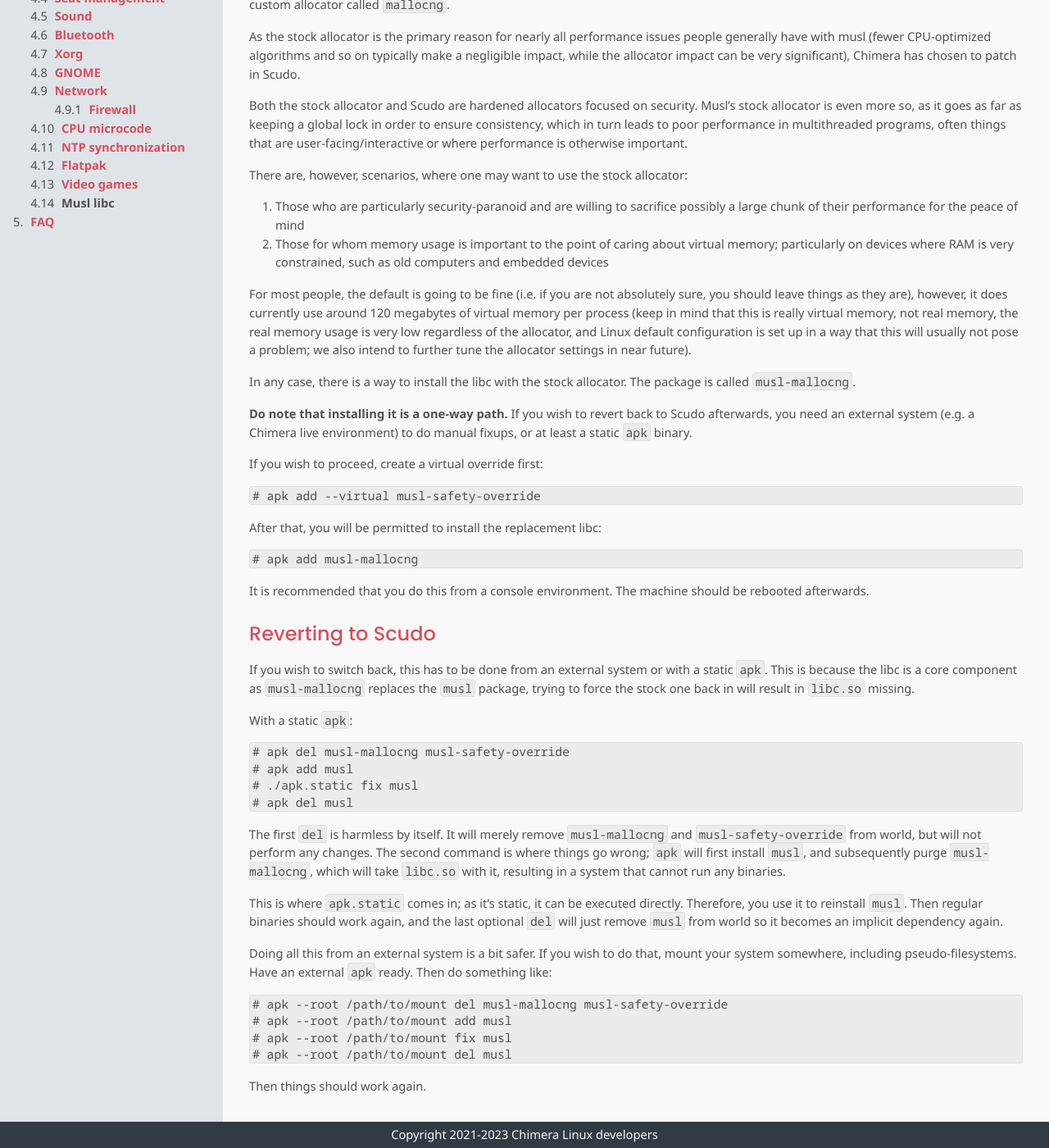
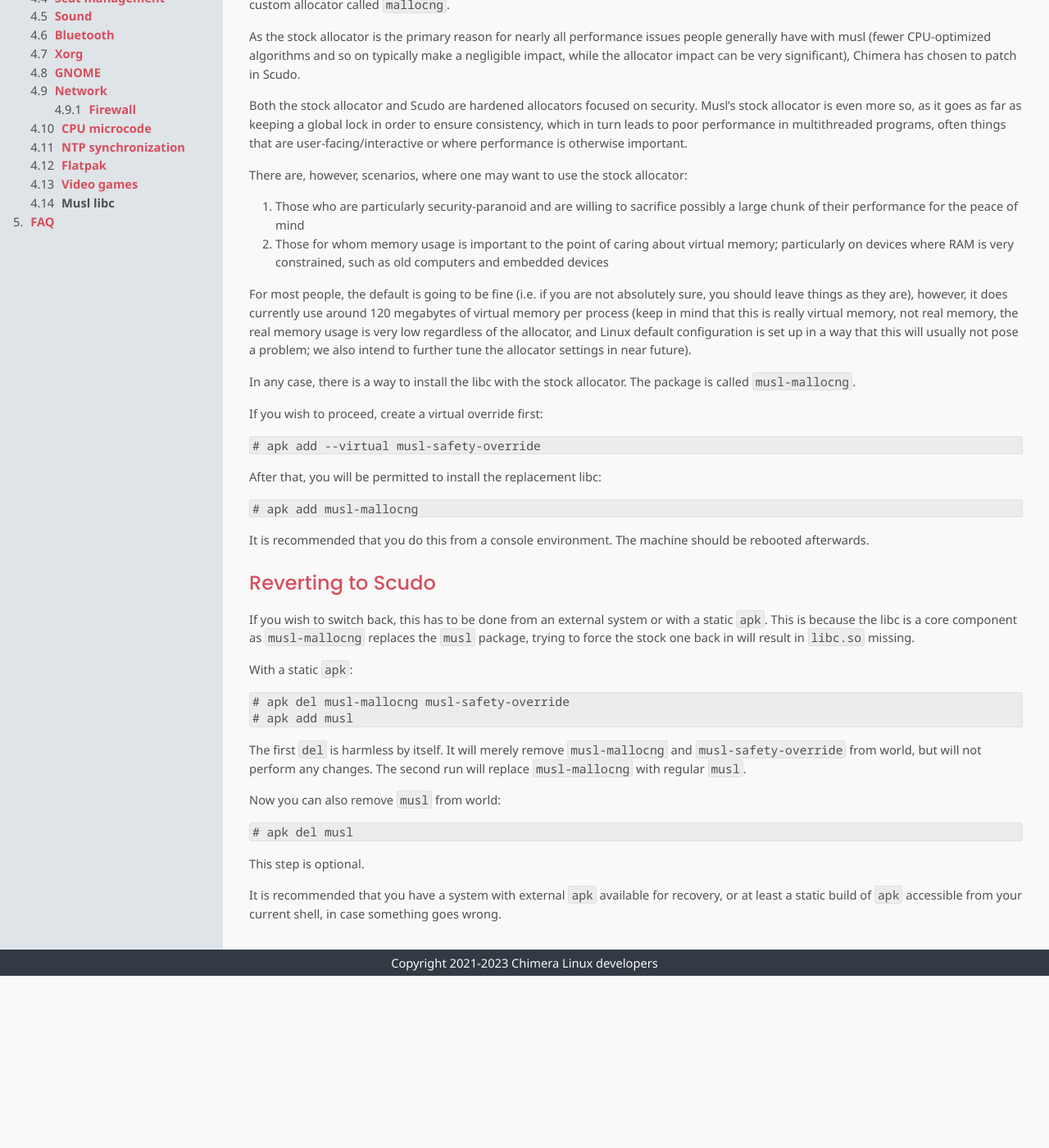
Before and after one commit to chimera-linux/chimera-linux.github.io, a Jekyll site: the page built from _docs/configuration/musl.md, in a window 1280 px wide and 1400 px high, scrolled down 583 px. Shown: the whole window at 82% size. Built offline with Jekyll 4.4.1, drawn with Linux system fonts in a browser that asks for light colours; after the commit the page ends 1773 px from its top, so only the background shows below that.

Commit message:
it is now possible to revert back to scudo

````diff
--- a/_docs/configuration/musl.md
+++ b/_docs/configuration/musl.md
@@ -57,10 +57,6 @@
 In any case, there is a way to install the libc with the stock allocator.
 The package is called `musl-mallocng`.
 
-**Do note that installing it is a one-way path.** If you wish to revert
-back to Scudo afterwards, you need an external system (e.g. a Chimera live
-environment) to do manual fixups, or at least a static `apk` binary.
-
 If you wish to proceed, create a virtual override first:
 
 ```
@@ -88,30 +84,20 @@
 ```
 # apk del musl-mallocng musl-safety-override
 # apk add musl
-# ./apk.static fix musl
-# apk del musl
 ```
 
 The first `del` is harmless by itself. It will merely remove `musl-mallocng`
 and `musl-safety-override` from world, but will not perform any changes.
-The second command is where things go wrong; `apk` will first install `musl`,
-and subsequently purge `musl-mallocng`, which will take `libc.so` with it,
-resulting in a system that cannot run any binaries.
+The second run will replace `musl-mallocng` with regular `musl`.
 
-This is where `apk.static` comes in; as it's static, it can be executed
-directly. Therefore, you use it to reinstall `musl`. Then regular binaries
-should work again, and the last optional `del` will just remove `musl` from
-world so it becomes an implicit dependency again.
-
-Doing all this from an external system is a bit safer. If you wish to do that,
-mount your system somewhere, including pseudo-filesystems. Have an external
-`apk` ready. Then do something like:
+Now you can also remove `musl` from world:
 
 ```
-# apk --root /path/to/mount del musl-mallocng musl-safety-override
-# apk --root /path/to/mount add musl
-# apk --root /path/to/mount fix musl
-# apk --root /path/to/mount del musl
+# apk del musl
 ```
 
-Then things should work again.
+This step is optional.
+
+It is recommended that you have a system with external `apk` available for
+recovery, or at least a static build of `apk` accessible from your current
+shell, in case something goes wrong.
````
